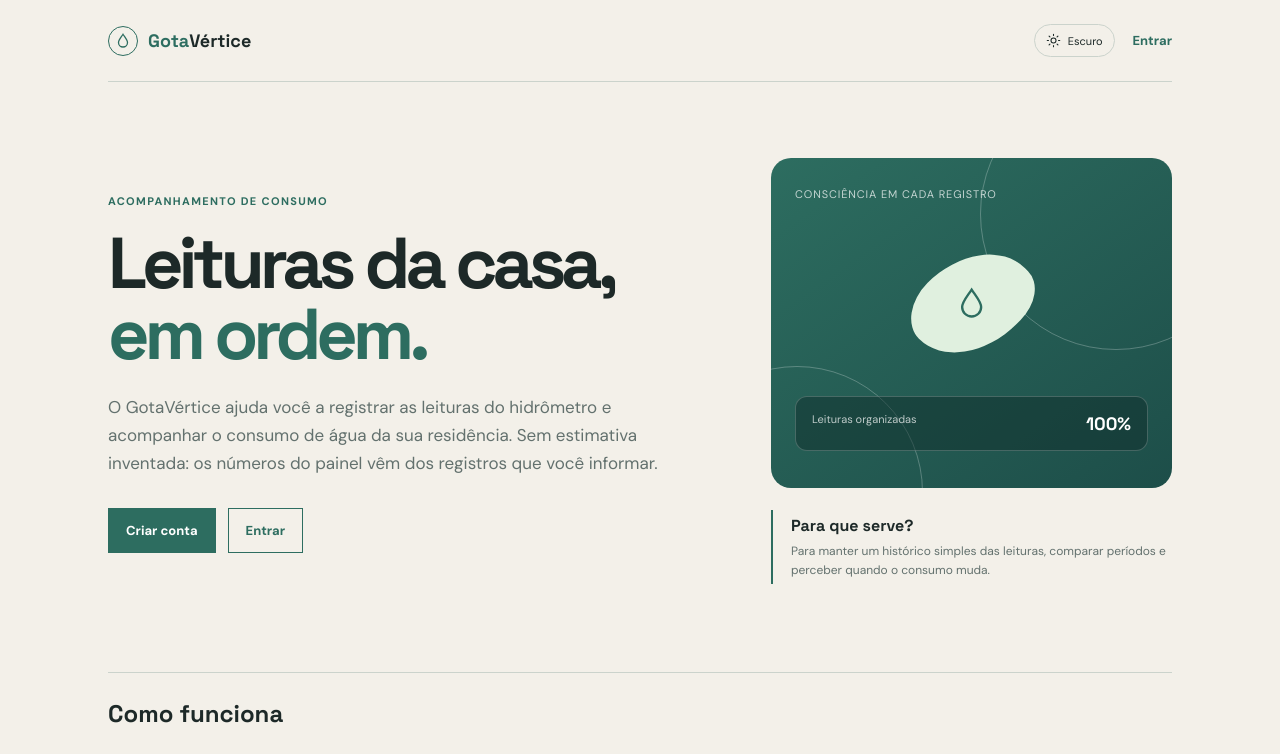
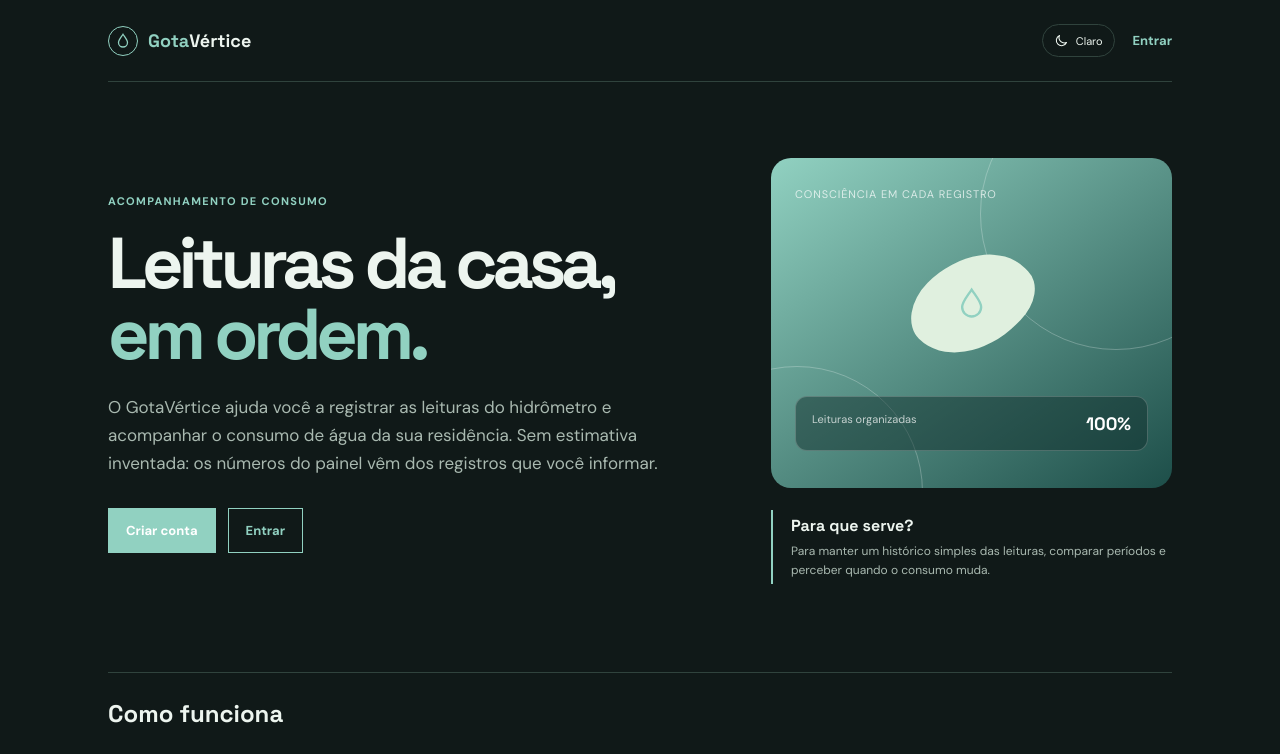
Before and after one commit to gabrielaraujo-eng/GotaVertice, a website: page public/apresentacao/index.html in a window 1280 px wide. Shown: the top 754 px of the page. Drawn offline with Linux system fonts and the light colour scheme.

Commit message:
fix(theme): default to dark mode and correct water icon color

```diff
--- a/public/apresentacao/index.html
+++ b/public/apresentacao/index.html
@@ -1,5 +1,5 @@
 <!doctype html>
-<html lang="pt-BR">
+<html lang="pt-BR" data-theme="dark">
   <head>
     <meta charset="UTF-8" />
     <meta name="viewport" content="width=device-width, initial-scale=1" />
@@ -318,9 +318,9 @@
           ><span class="brand-mark" aria-hidden="true"><svg viewBox="0 0 24 24" focusable="false"><path d="M12 3C9 7.5 6 10.8 6 14a6 6 0 0 0 12 0c0-3.2-3-6.5-6-11Z" /></svg></span
           ><span><strong>Gota</strong>Vértice</span></a
         ><div class="header-actions">
-          <button class="theme-toggle" id="themeToggle" type="button" aria-pressed="false" aria-label="Ativar modo escuro">
-            <svg id="themeIcon" viewBox="0 0 24 24" aria-hidden="true" focusable="false"><circle cx="12" cy="12" r="4" /><path d="M12 2v2M12 20v2M4.9 4.9l1.4 1.4M17.7 17.7l1.4 1.4M2 12h2M20 12h2M4.9 19.1l1.4-1.4M17.7 6.3l1.4-1.4" /></svg>
-            <span id="themeLabel">Escuro</span>
+          <button class="theme-toggle" id="themeToggle" type="button" aria-pressed="true" aria-label="Ativar modo claro">
+            <svg id="themeIcon" viewBox="0 0 24 24" aria-hidden="true" focusable="false"><path d="M20 15.2A8.5 8.5 0 0 1 8.8 4 8.5 8.5 0 1 0 20 15.2Z" /></svg>
+            <span id="themeLabel">Claro</span>
           </button>
           <a class="header-link" href="/login/">Entrar</a>
         </div>
--- a/public/apresentacao/theme.js
+++ b/public/apresentacao/theme.js
@@ -32,7 +32,7 @@ function applyTheme(theme) {
     : '<circle cx="12" cy="12" r="4" /><path d="M12 2v2M12 20v2M4.9 4.9l1.4 1.4M17.7 17.7l1.4 1.4M2 12h2M20 12h2M4.9 19.1l1.4-1.4M17.7 6.3l1.4-1.4" />';
 }
 
-applyTheme(readSavedTheme() === "dark" ? "dark" : "light");
+applyTheme(readSavedTheme() === "light" ? "light" : "dark");
 themeToggle.addEventListener("click", () => {
   const nextTheme = document.documentElement.dataset.theme === "dark" ? "light" : "dark";
   saveTheme(nextTheme);
--- a/public/login/login.css
+++ b/public/login/login.css
@@ -21,7 +21,7 @@ a { color: inherit; text-decoration: none; }
 .brand, .mobile-brand { align-items: center; display: flex; font-family: "Space Grotesk", sans-serif; font-size: 19px; font-weight: 600; gap: 10px; position: relative; z-index: 2; }
 .brand strong, .mobile-brand strong { color: #a4e2c5; }
 .brand-mark { align-items: center; background: rgba(255,255,255,.16); border: 1px solid rgba(255,255,255,.3); border-radius: 11px 11px 11px 3px; display: inline-flex; font-size: 25px; height: 38px; justify-content: center; transform: rotate(-14deg); width: 38px; }
-.brand-mark svg { fill: none; height: 22px; stroke: currentColor; stroke-width: 1.7; transform: rotate(14deg); width: 22px; }
+.brand-mark svg { fill: none; height: 22px; stroke: var(--blue); stroke-width: 1.7; transform: rotate(14deg); width: 22px; }
 .visual-copy { margin: auto 0; max-width: 475px; position: relative; z-index: 2; }
 .eyebrow { color: #83a0a4; display: block; font-size: 10px; font-weight: 700; letter-spacing: 1.4px; text-transform: uppercase; }
 .login-visual .eyebrow { color: #b9e4dd; }
```
